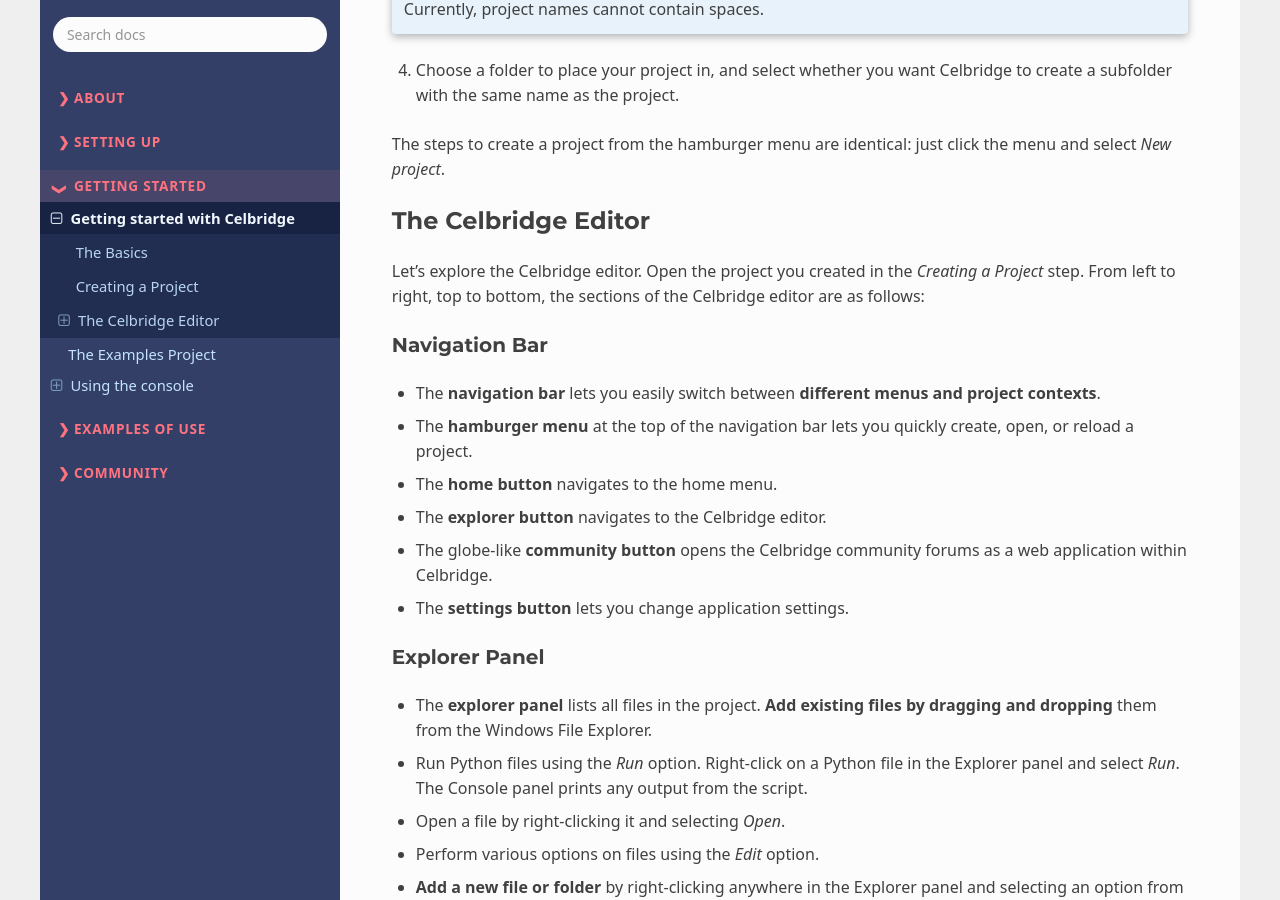
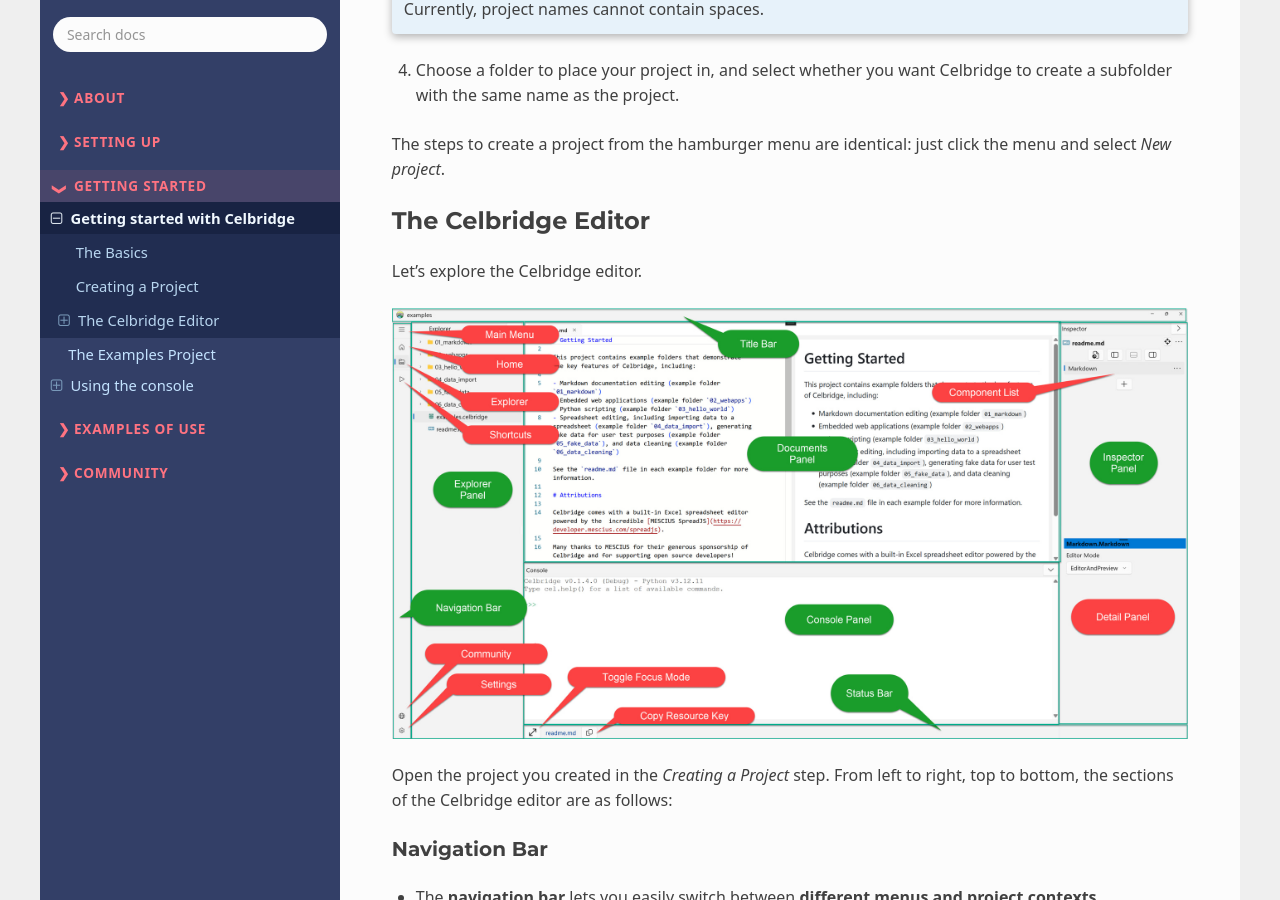
Before and after one commit to celbridge-org/celbridge-docs, a Sphinx documentation site: the page built from docs/03_getting_started/index.rst, in a window 1280 px wide and 900 px high, scrolled down 1313 px. Built offline with Sphinx 7.4.7 and the Read the Docs theme 3.1.0, drawn with Linux system fonts in a browser that asks for light colours; some of the changed lines change nothing that is shown.

Commit message:
added image showing UI areas in Getting Starting page

```diff
--- a/docs/03_getting_started/index.rst
+++ b/docs/03_getting_started/index.rst
@@ -44,7 +44,15 @@
 The Celbridge Editor
 --------------------
 
-Let's explore the Celbridge editor. Open the project you created in the `Creating a Project` step. From left to right, top to bottom, the sections of the Celbridge editor are as follows:
+Let's explore the Celbridge editor.
+
+
+.. image:: /03_getting_started/images/ui_areas.jpg
+    :alt: Annotated screenshot showing Celbridge UI areas
+..     :width: 50%
+
+
+Open the project you created in the `Creating a Project` step. From left to right, top to bottom, the sections of the Celbridge editor are as follows:
 
 Navigation Bar
 ^^^^^^^^^^^^^^
```
Also changed, not shown: docs/03_getting_started/images/ui_areas.jpg (added).
